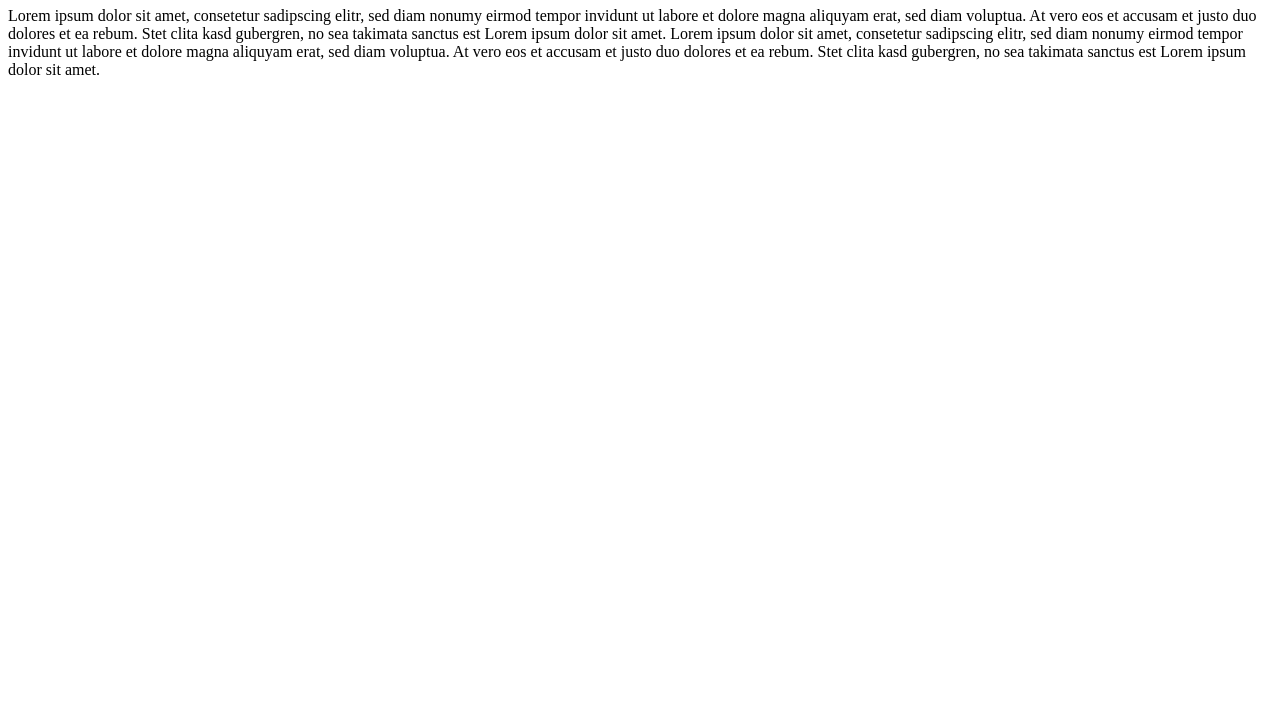
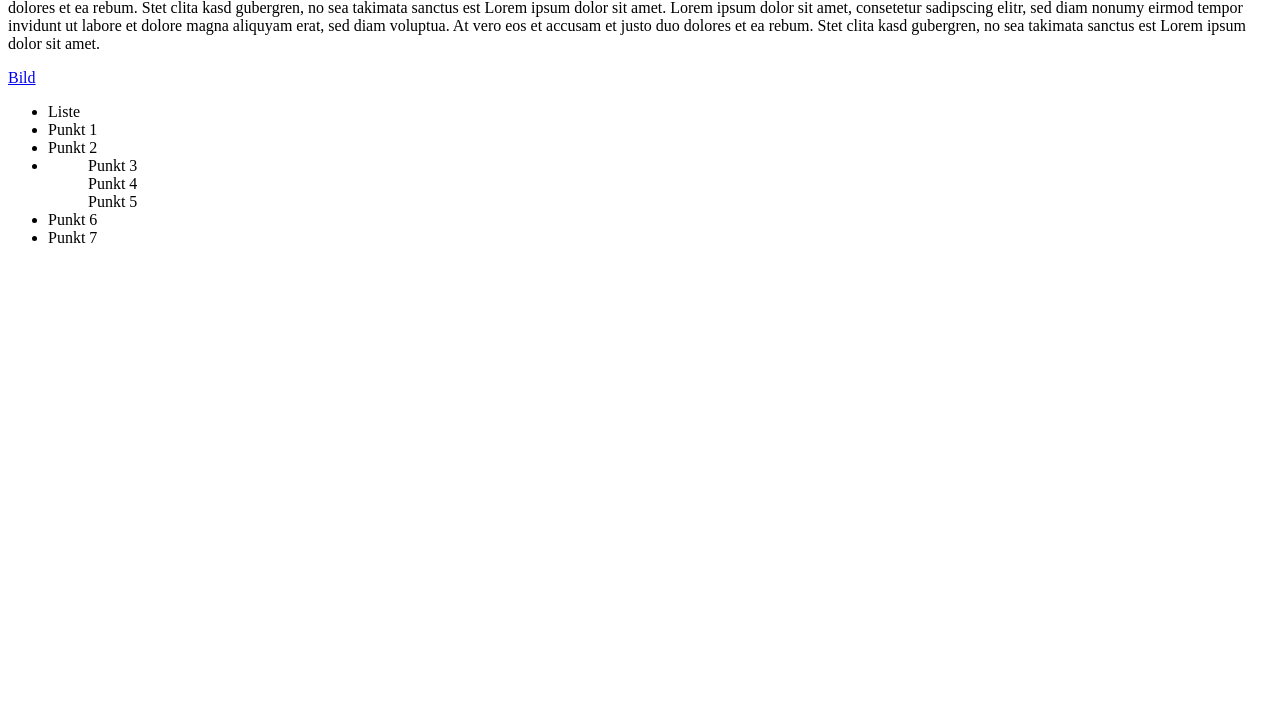
Before and after one commit to Jamal179/Jamal179.github.io, a plain HTML site: page Aufgabe 1.2.html in a window 1280 px wide. Shown: the part 99-800 px from the top of the page. Drawn offline with Linux system fonts and the light colour scheme.

Commit message:
Update Aufgabe 1.2.html
ss

```diff
--- a/Aufgabe 1.2.html
+++ b/Aufgabe 1.2.html
@@ -1,7 +1,7 @@
 <!doctype html>
 <html>
     <Head>
-<meta charset = "utg-8"
+<meta charset = "utf-8">
 <title> Augfgabe 1 </title>
 </Head>
     <body>
@@ -10,9 +10,20 @@
 <P>Lorem ipsum dolor sit amet, consetetur sadipscing elitr, sed diam nonumy eirmod tempor invidunt ut labore et dolore magna aliquyam erat, sed diam voluptua. At vero eos et accusam et justo duo dolores et ea rebum. Stet clita kasd gubergren, no sea takimata sanctus est Lorem ipsum dolor sit amet. Lorem ipsum dolor sit amet, consetetur sadipscing elitr, sed diam nonumy eirmod tempor invidunt ut labore et dolore magna aliquyam erat, sed diam voluptua. At vero eos et accusam et justo duo dolores et ea rebum. Stet clita kasd gubergren, no sea takimata sanctus est Lorem ipsum dolor sit amet.</P>
         </div>
         <span>
-            <a href="https://cdn.spacetelescope.org/archives/images/screen/heic1808a.jpg"
+            <a href="https://cdn.spacetelescope.org/archives/images/screen/heic1808a.jpg" >Bild</a>
                     </span>
-
+<ul>
+            <li>Liste </li>
+            <li>Punkt 1</li>
+            <li>Punkt 2</li>
+            <li><ul> Punkt 3</ul>
+            <ul>Punkt 4</ul>
+            <Ul>Punkt 5</Ul>
+            </li>
+            <li>Punkt 6</li>
+            <Li>Punkt 7</Li>
+</ul>
 
 
     </body>
+    </html>
```
